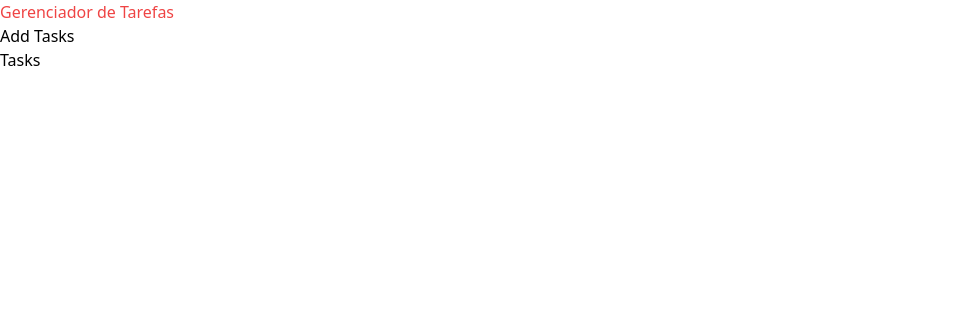
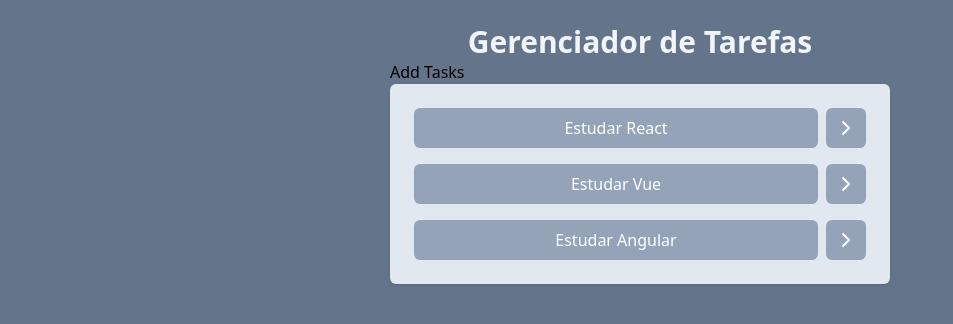
Before and after one commit to matutaj/Gerenciamento_de_tarefas, a React (Vite) app: page / in a window 1280 px wide. Shown: the top 324 px of the page, without its empty margins (0-953 px from the left). Built offline with nearby package versions, Linux system fonts and the light colour scheme.

Commit message:
feat:  listar as tasks

```diff
--- a/package.json
+++ b/package.json
@@ -10,6 +10,7 @@
     "preview": "vite preview"
   },
   "dependencies": {
+    "lucide-react": "^0.435.0",
     "react": "^18.3.1",
     "react-dom": "^18.3.1"
   },
--- a/src/App.jsx
+++ b/src/App.jsx
@@ -1,12 +1,34 @@
+import { useState } from "react";
 import AddTasks from "./components/AddTasks";
 import Tasks from "./components/Tasks";
 
 function App() {
+  const [tasks, setTasks] = useState([
+    {
+      id: 1,
+      title: "Estudar React",
+      isCompleted: false,
+    },
+    {
+      id: 2,
+      title: "Estudar Vue",
+      isCompleted: false,
+    },
+    {
+      id: 3,
+      title: "Estudar Angular",
+      isCompleted: false,
+    },
+  ]);
   return (
-    <div>
-      <h1 className="text-red-500">Gerenciador de Tarefas</h1>
-      <AddTasks />
-      <Tasks />
+    <div className="w-screen h-screen bg-slate-500 flex justify-center p-6">
+      <div className="w-[500px]">
+        <h1 className="text-3xl text-slate-100 font-bold text-center">
+          Gerenciador de Tarefas
+        </h1>
+        <AddTasks />
+        <Tasks tasks={tasks} />
+      </div>
     </div>
   );
 }
--- a/src/components/Tasks.jsx
+++ b/src/components/Tasks.jsx
@@ -1,7 +1,19 @@
+import { ChevronRightIcon } from "lucide-react";
 
-function Tasks (){
-return (
-    <h1> Tasks</h1>
-)
+function Tasks(props) {
+  return (
+    <ul className="space-y-4 p-6 bg-slate-200 rounded-md shadow">
+      {props.tasks.map((task) => (
+        <li key={task.id} className="flex gap-2 ">
+          <button className="bg-slate-400 w-full text-white p-2 rounded-md">
+            {task.title}
+          </button>
+          <button className="bg-slate-400 p-2 rounded-md text-white">
+            <ChevronRightIcon />
+          </button>
+        </li>
+      ))}
+    </ul>
+  );
 }
 export default Tasks;
```
Also changed, not shown: 1 other file (tests, documents, lock files or other folders).
